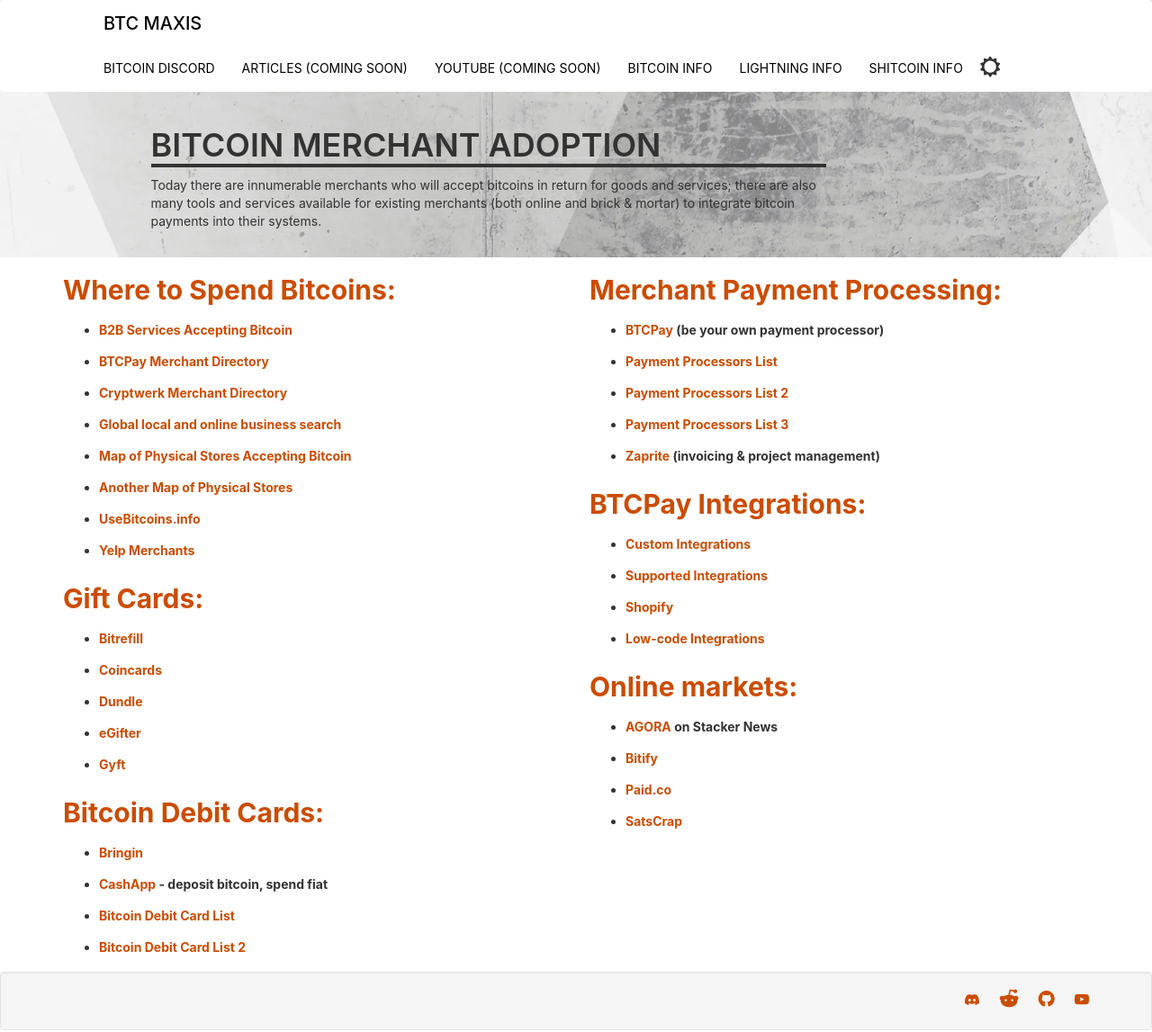
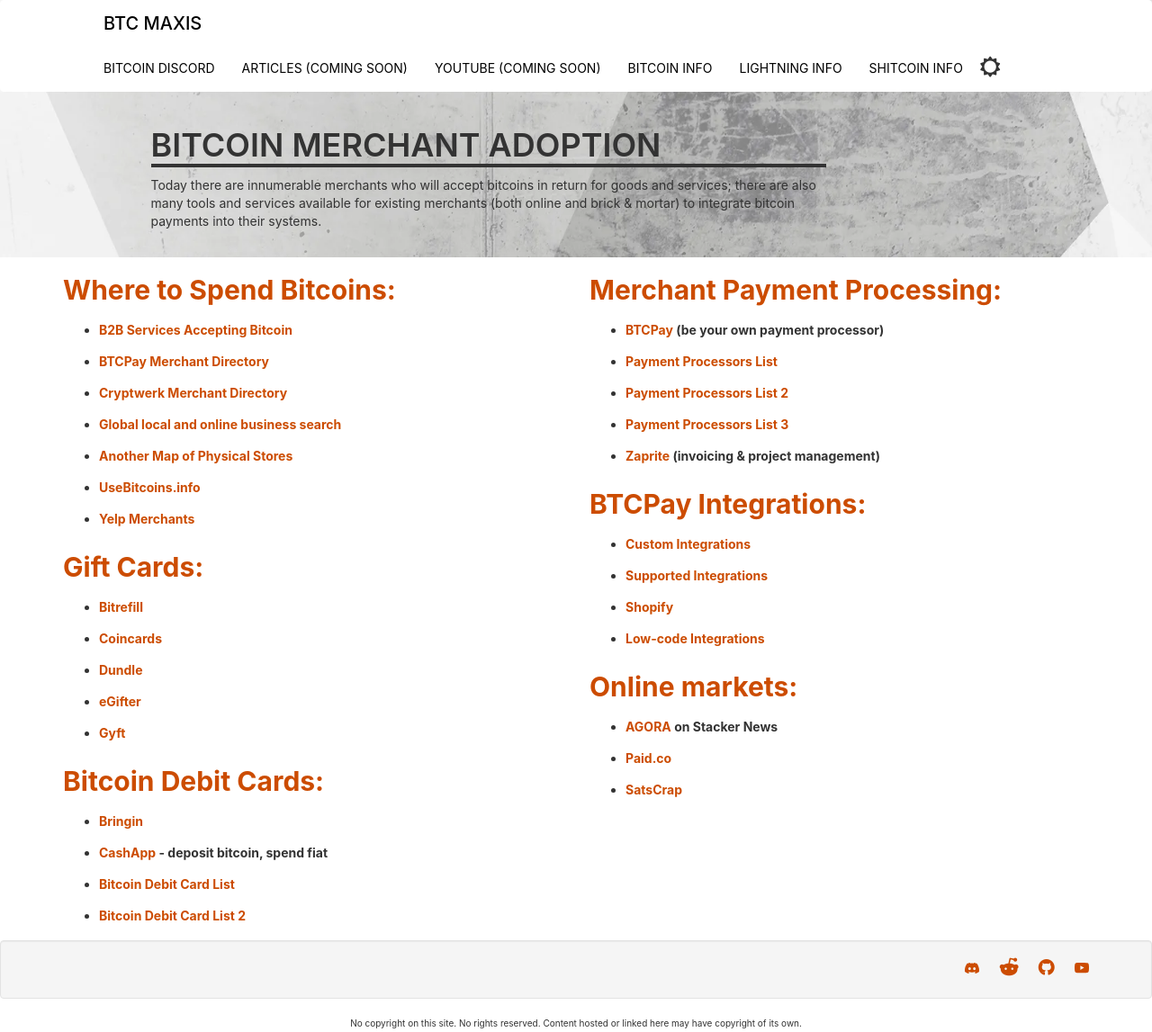
Before and after one commit to MrRGnome/btc-resources, a plain HTML site: page bitcoin-information/merchant-adoption.html in a window 1280 px wide. Shown: the top 1147 px of the page at 90% size. Drawn offline with Linux system fonts and the light colour scheme.

Commit message:
Update merchant-adoption.html
Coinmap and bitify no longer exist :(, removed links

```diff
--- a/bitcoin-information/merchant-adoption.html
+++ b/bitcoin-information/merchant-adoption.html
@@ -60,7 +60,6 @@
             <li><a href="https://directory.btcpayserver.org/" title="BTCPay Merchants" target="_blank" rel="noopener">BTCPay Merchant Directory</a></li>
             <li><a href="https://cryptwerk.com/" title="Cryptwerk" target="_blank" rel="noopener">Cryptwerk Merchant Directory</a></li>
             <li><a href="https://bitcoinwide.com/" title="BitcoinWide" target="_blank" rel="noopener">Global local and online business search</a></li>
-            <li><a href="http://www.coinmap.org/" title="Brick &amp; Mortar" target="_blank" rel="noopener">Map of Physical Stores Accepting Bitcoin</a></li>
             <li><a href="https://btcmap.org/map" title="Brick &amp; Mortar" target="_blank" rel="noopener">Another Map of Physical Stores</a></li>
             <li><a href="http://usebitcoins.info/" title="Use Bitcoins" target="_blank" rel="noopener">UseBitcoins.info</a></li>
             <li><a href="https://www.yelp.com/search?attrs=BusinessAcceptsBitcoin" title="Yelp" target="_blank" rel="noopener">Yelp Merchants</a></li>
@@ -101,7 +100,6 @@
           <h2 id="markets"><a href="#markets">Online markets:</a></h2>
           <ul>
             <li><a href="https://stacker.news/~AGORA" title="AGORA" target="_blank" rel="noopener">AGORA</a> on Stacker News</li>
-            <li><a href="https://bitify.com/" title="Bitify" target="_blank" rel="noopener">Bitify</a></li>
             <li><a href="https://paid.co/" title="Paid" target="_blank" rel="noopener">Paid.co</a></li>
             <li><a href="https://satscrap.com/" title="SatsCrap" target="_blank" rel="noopener">SatsCrap</a></li>
           </ul>
```
